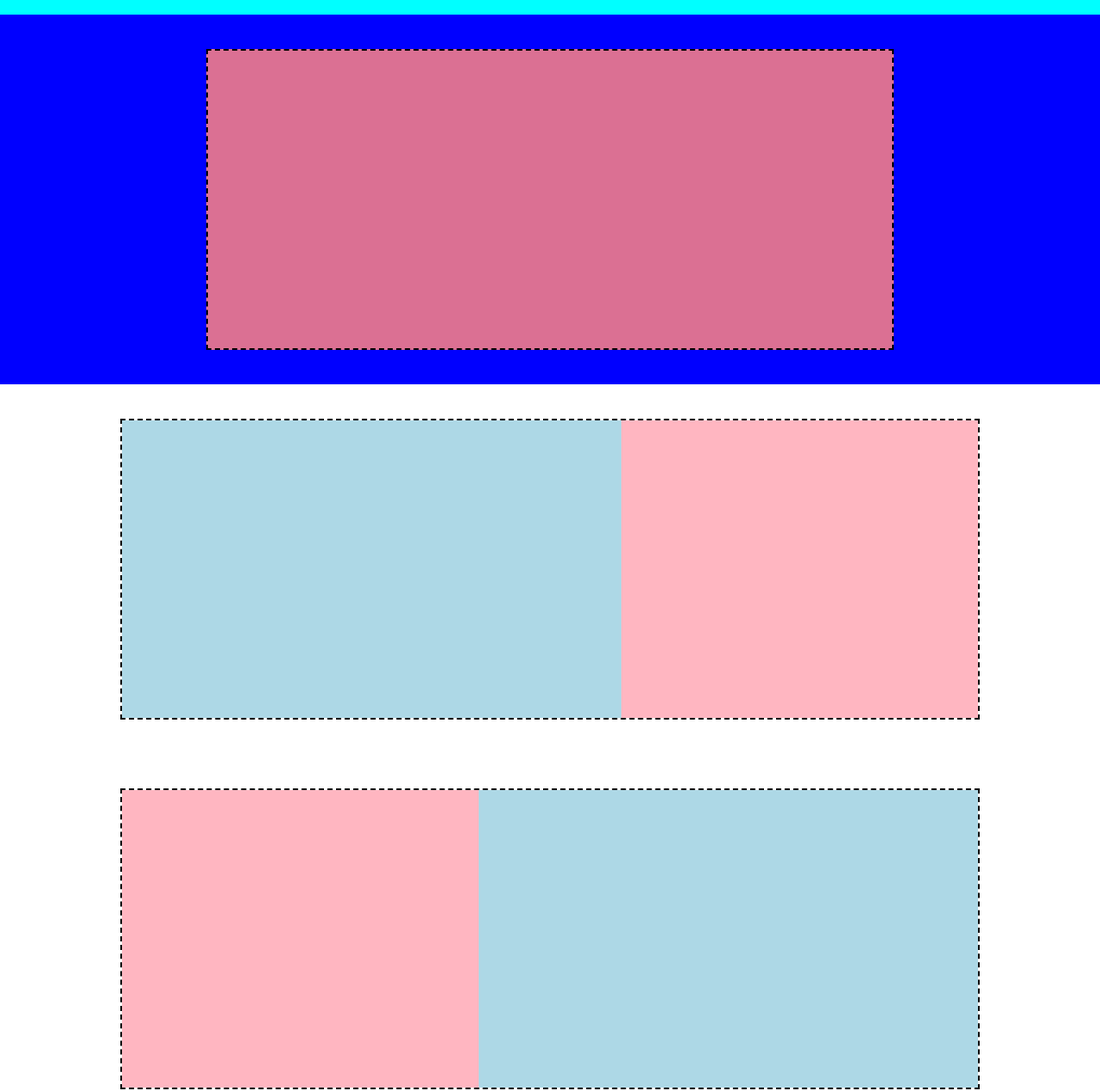
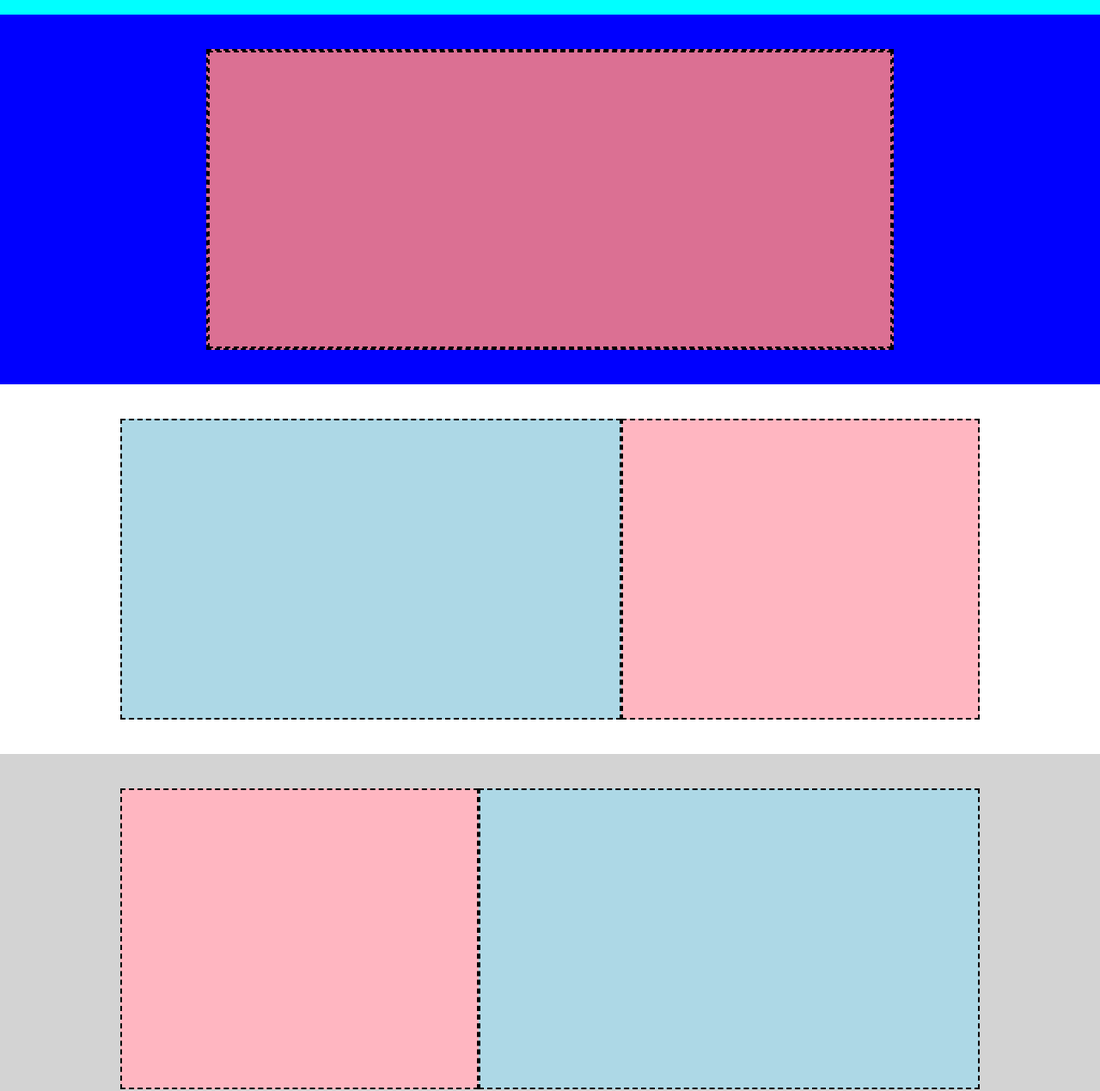
Before and after one commit to FrancescoBuonomoWork/htmlcss-struttura-discord, a plain HTML site: page index.html in a window 1280 px wide. Shown: the part 65-1334 px from the top of the page at 86% size. Drawn offline with Linux system fonts and the light colour scheme.

Commit message:
correct some elements css

```diff
--- a/css/style.css
+++ b/css/style.css
@@ -2,9 +2,6 @@
     margin: 0;
 	padding: 0;
 	box-sizing: border-box;
-}
-.background-gray {
-    background-color: lightgray;
 }
 
 .background-black {
@@ -15,13 +12,18 @@
     display: flex;
     flex-wrap: wrap;
 }
+.row-reverse {
+    flex-direction: row-reverse;
+}
 .container {
-    width: 1000px;
+    max-width: 1000px;
     margin: 0 auto;
 }
-.container__first-section {
+.container-small {
     display: flex;
     justify-content: center;
+    max-width: 800px;
+    margin: 0 auto;
 }
 /* colonne schema da 12 */
 .col-2 {
@@ -42,16 +44,15 @@
 .col-4 {
     flex-basis: calc(100% / 3 );
 }
-
+/* .col-10 {
+    flex-basis: calc(100% / (12 / 10));
+} */
 
 /* header  */
 .page-header {
-    background-color: aqua;
 
 }
 .page-header .row .logo,.link,.login {
-        background-color: yellow;
-        padding: 10px;
 }
 
 .link {
@@ -105,11 +106,16 @@ button {
 .debug .page-header {
     min-height: 80px;
     padding: 20px;
+    background-color: aqua;
 
 }
-.debug .page-header .row .logo,.link,.login {
+.debug .page-header .row .logo,
+.debug .page-header .row .link,
+.debug .page-header .row .login {
 
     border: 2px dashed black;
+    background-color: yellow;
+    padding: 10px;
 
 }
 
@@ -124,7 +130,6 @@ button {
     border: 2px dashed black;
     min-height: 350px;
     background-color: palevioletred;
-    max-width: 800px;
     flex-basis: 800px;
 }
 .debug .section-seven-five {
@@ -132,7 +137,7 @@ button {
 
 }
 
-.debug .section-seven-five .row {
+.debug .section-seven-five .row .col-5, .col-7 {
     border: 2px dashed black;
     min-height: 350px;
 
@@ -152,10 +157,10 @@ button {
     min-height: 700px;
     border: 2px dashed black;
 }
-.debug .footer-section .row {
+/* .debug .footer-section .row {
     min-height: 500px;
     padding: 20px;
-}
+} */
 .debug .footer-section .row .col-4 {
     background-color: pink;
     border: 2px dashed black;
@@ -168,3 +173,20 @@ button {
     min-height: 40px;
     background-color: aquamarine;
 }
+
+.background-gray {
+    background-color: lightgray;
+}
+/* diamo un altezza a tutte le classi che iniziano con col-  */
+.debug main [class^='col-'] {
+    min-height: 200px;
+    border: 2px dashed black;
+    padding: 20px;
+}
+.debug .footer-section .col-4,
+.debug .footer-section .col-2 {
+    min-height: 400px;
+    border: 2px dashed white;
+    padding: 30px;
+
+}
--- a/index.html
+++ b/index.html
@@ -18,9 +18,9 @@
     </header>
     <main>
         <section class="first-section">
-            <div class="container__first-section">
+            <div class="container-small">
                 <div class="row">
-
+                    <div class="col-12"></div>
                 </div>
             </div>
         </section>
@@ -36,10 +36,9 @@
 
         <section class="section-seven-five background-gray">
             <div class="container">
-                <div class="row">
+                <div class="row row-reverse">
+                    <div class="col-7"></div>
                     <div class="col-5"></div>
-                    <div class="col-7"></div>
-
                 </div>
             </div>
         </section>
```
